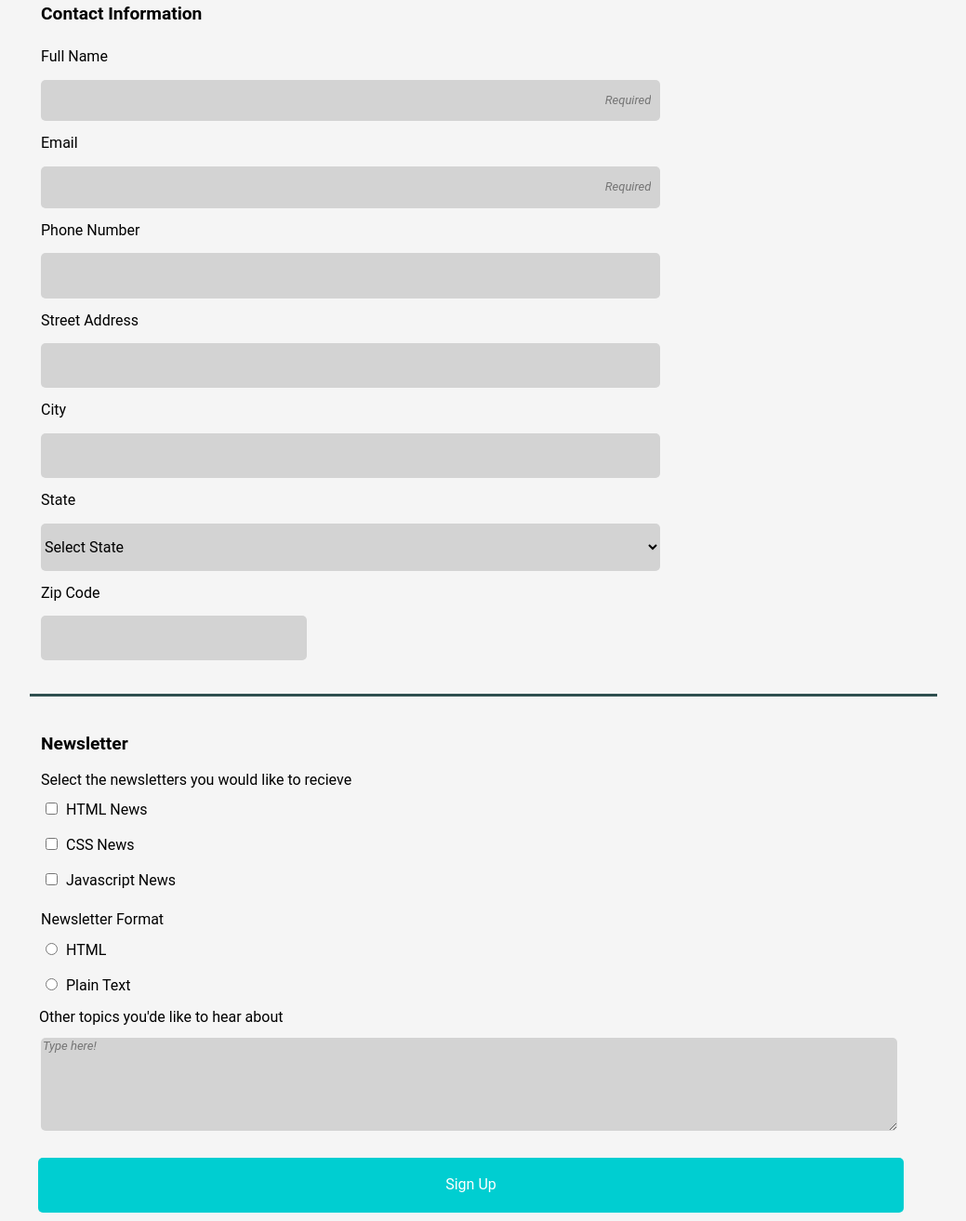
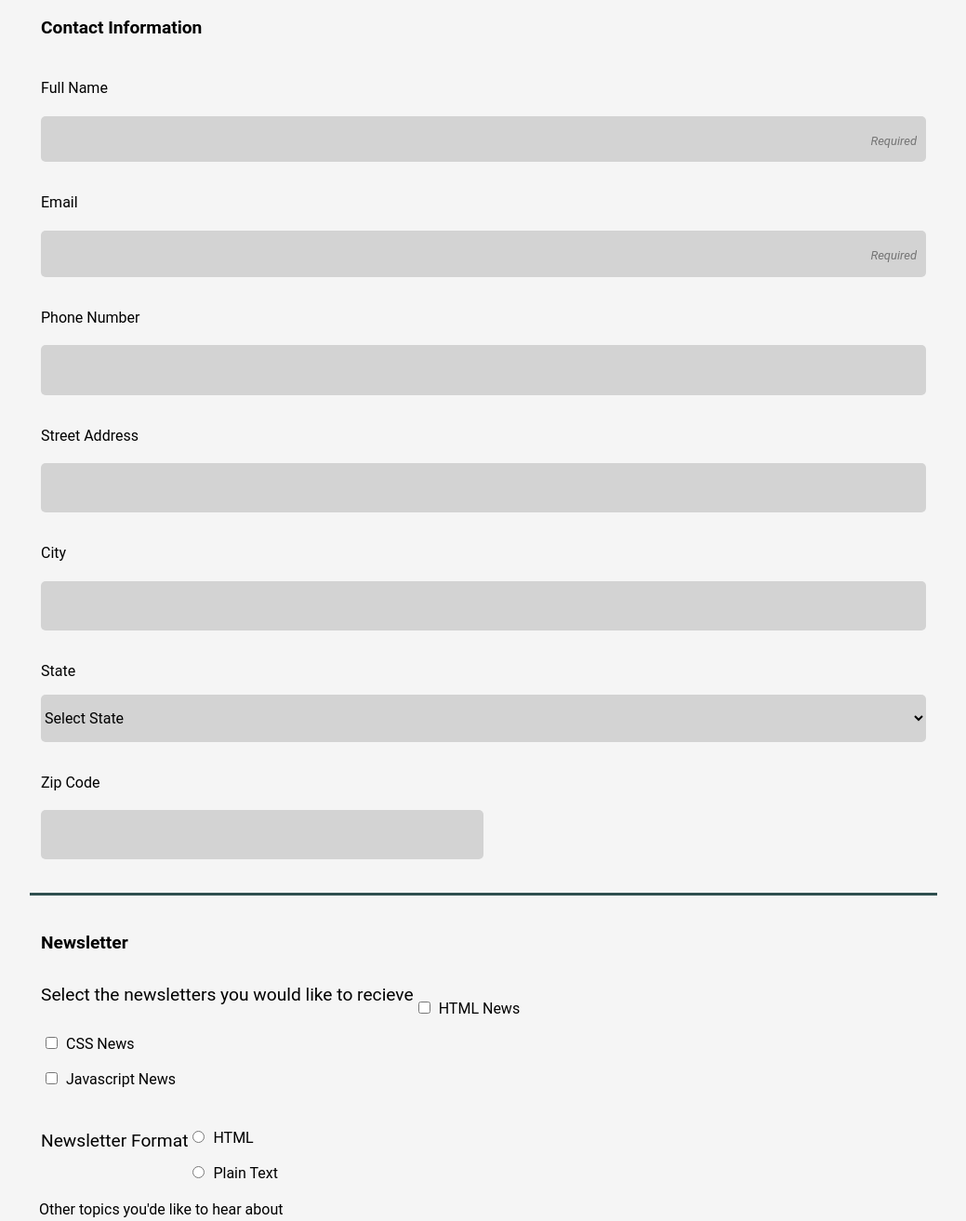
Before and after one commit to lfelipe0107/Techdegree-project-3, a plain HTML site: page index.html in a window 1280 px wide. Shown: the part 241-1554 px from the top of the page at 93% size, without its empty margins (120-1159 px from the left). Drawn offline with Linux system fonts and the light colour scheme.

Commit message:
made changes
made some changes based on feedback, and some things got out of place

```diff
--- a/css/style.css
+++ b/css/style.css
@@ -68,6 +68,13 @@ p {
     padding-bottom: 20px;
 }
 
+legend {
+    float: left;
+    padding-top: 15px;
+    padding-bottom: 15px;
+    font-size: larger;
+}
+
 fieldset {
     border: none;
     border-top: 1.2px solid darkgrey;
@@ -83,7 +90,7 @@ fieldset {
 .format {
     margin: 0 2px 0;
     border-top: 1.188px;
-    padding: 8px 12px 10px;
+    padding: 15px 12px 15px;
 }
 
 label {
@@ -91,9 +98,14 @@ label {
     margin-top: 10px;
 }
 
+label[for="name"] {
+    float: left;
+}
+
 label b {
     font-size: larger;
     padding-bottom: 10px;
+    padding-top: 15px;
 }
 
 button {
@@ -109,15 +121,19 @@ button {
 
 input[type="radio"] {
     margin: 15px 5px 10px;
+    display: inline-block;
 }
 
 input[type="checkbox"] {
     margin: 15px 5px 10px;
 }
 
-ul {
-    display: flex;
-    flex-direction: column;
+.group input,
+.group label {
+   display: block;
+   width: 100%;
+   padding-top: 20px;
+   margin-top: 10px;
 }
 
 input {
@@ -176,7 +192,7 @@ footer {
     }
 
     select {
-        width: 70%;
+        width: 100%;
         background-color: lightgray;
         margin-top: 5px;
         margin-bottom: 5px;
@@ -186,16 +202,13 @@ footer {
         border-radius: 5px;
     }
 
-    input[type="text"] {
-        width: 70%;
-    }
-
-    input[type="email"] {
-        width: 70%;
+    .group input,
+    .group label {
+        display: inline-block;
     }
 
     input[name="user_zip"] {
-        width: 30%;
+        width: 50%;
     }
 
 }
--- a/index.html
+++ b/index.html
@@ -20,24 +20,37 @@
         <p>Get the latest news on how your code is doing right in your inbox</p>
 
         <fieldset class="first-fs">
-            <label><b>Contact Information</b></label>
+            <legend><b>Contact Information</b></legend>
+
 
                     <ul class="first-list">
+
+                        <div class="group">
                             <label for="name"> Full Name</label>
                             <input type="text" placeholder="Required" id="name" name="user_name">
+                        </div>
 
+                        <div class="group">
                             <label for="email"> Email</label>
                             <input type="email" placeholder="Required" id="email" name="user_email">
+                        </div>
 
+                        <div class="group">
                             <label for="phone-number"> Phone Number</label>
                             <input type="text" id="phone-number" name="user_phone-number">
+                        </div>
 
+                        <div class="group">
                             <label for="address"> Street Address</label>
                             <input type="text" id="address" name="user_address">
+                        </div>
 
+                        <div class="group">
                             <label for="city"> City</label>
                             <input type="text" id="city" name="user_city">
+                        </div>
 
+                        <div class="group">
                             <label for="state" class="states">State</label>
                             <select name="state" id="state">
                             <optgroup label="state">
@@ -94,10 +107,15 @@
                                 <option value="WY">Wyoming</option>
                             </optgroup>
                             </select>
+                        </div>
 
+                        <div class="group">
                             <label for="zip"> Zip Code</label>
                             <input type="text" id="zip" name="user_zip">
+                        </div>
+
                     </ul>
+                 </div>
         </fieldset>
 
 
@@ -105,32 +123,32 @@
 
             <h3>Newsletter</h3>
 
-            <label>Select the newsletters you would like to recieve</label><br>
+            <legend>Select the newsletters you would like to recieve</legend><br>
 
-                        <div>
+                        <div class="group-2">
                             <input type="checkbox" id="html-news" name="h-news" value="html-news">
                             <label for="html-news">HTML News</label>
                         </div>
 
-                        <div>
+                        <div class="group-2">
                             <input type="checkbox" id="css-news" name="c-news" value="css-news">
                             <label for="css-news">CSS News</label>
                         </div>
 
-                        <div>
+                        <div class="group-2">
                             <input type="checkbox" id="javascript-news" name="j-news" value="javascript-news">
                             <label for="javascript-news">Javascript News</label>
                         </div>
         </fieldset>
 
         <fieldset class="format">
-                <label>Newsletter Format</label>
-                         <div>
+                <legend>Newsletter Format</legend>
+                         <div class="group-2">
                             <input type="radio" id="html-2" value="html-2" name="user_format">
                             <label for="html-2" class="light">HTML</label>
                         </div>
 
-                        <div>
+                        <div class="group-2">
                             <input type="radio" id="plain" value="plain" name="user_format">
                             <label for="plain" class="light">Plain Text</label>
                         </div>
```
Lines whose indentation alone changed are shown as unchanged.
